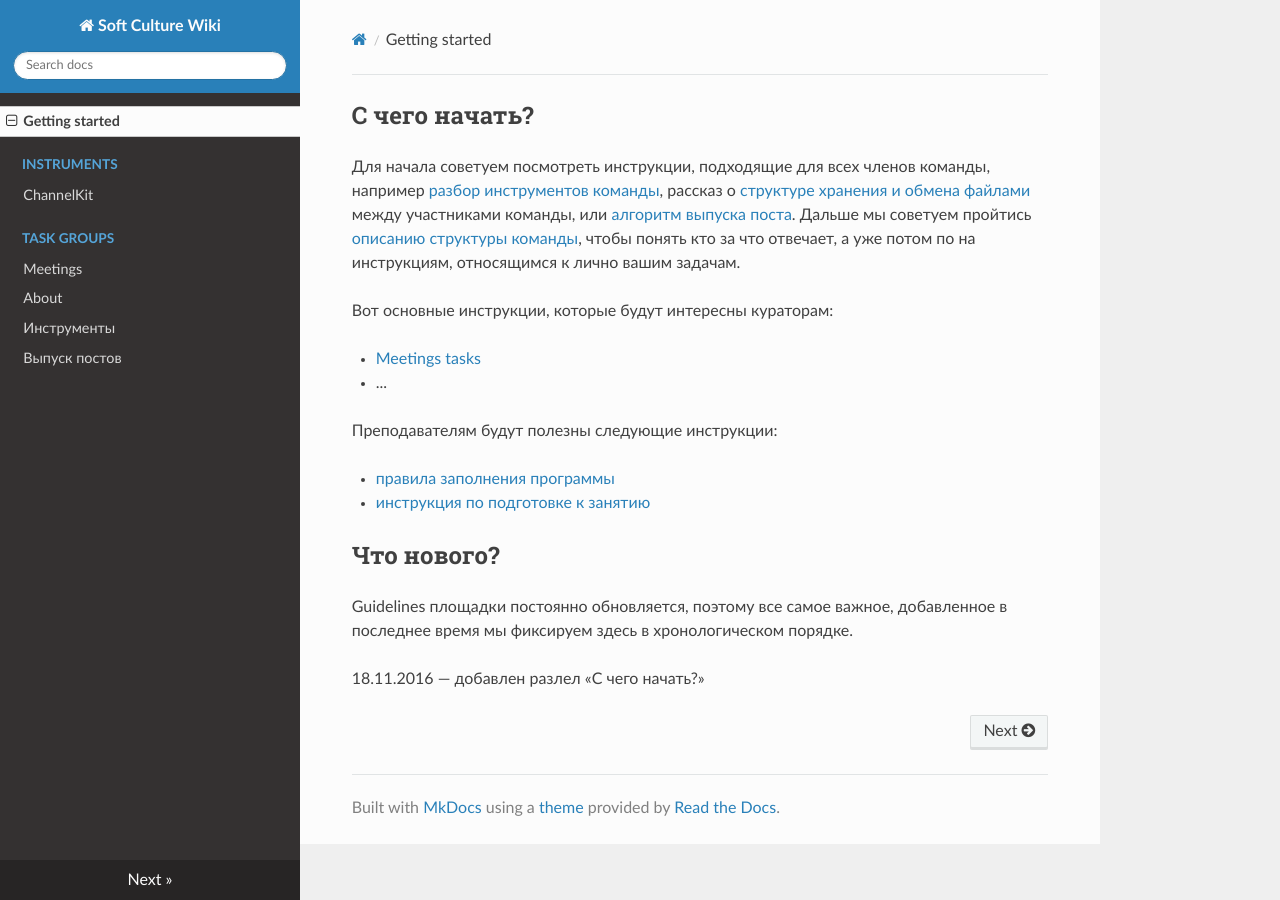
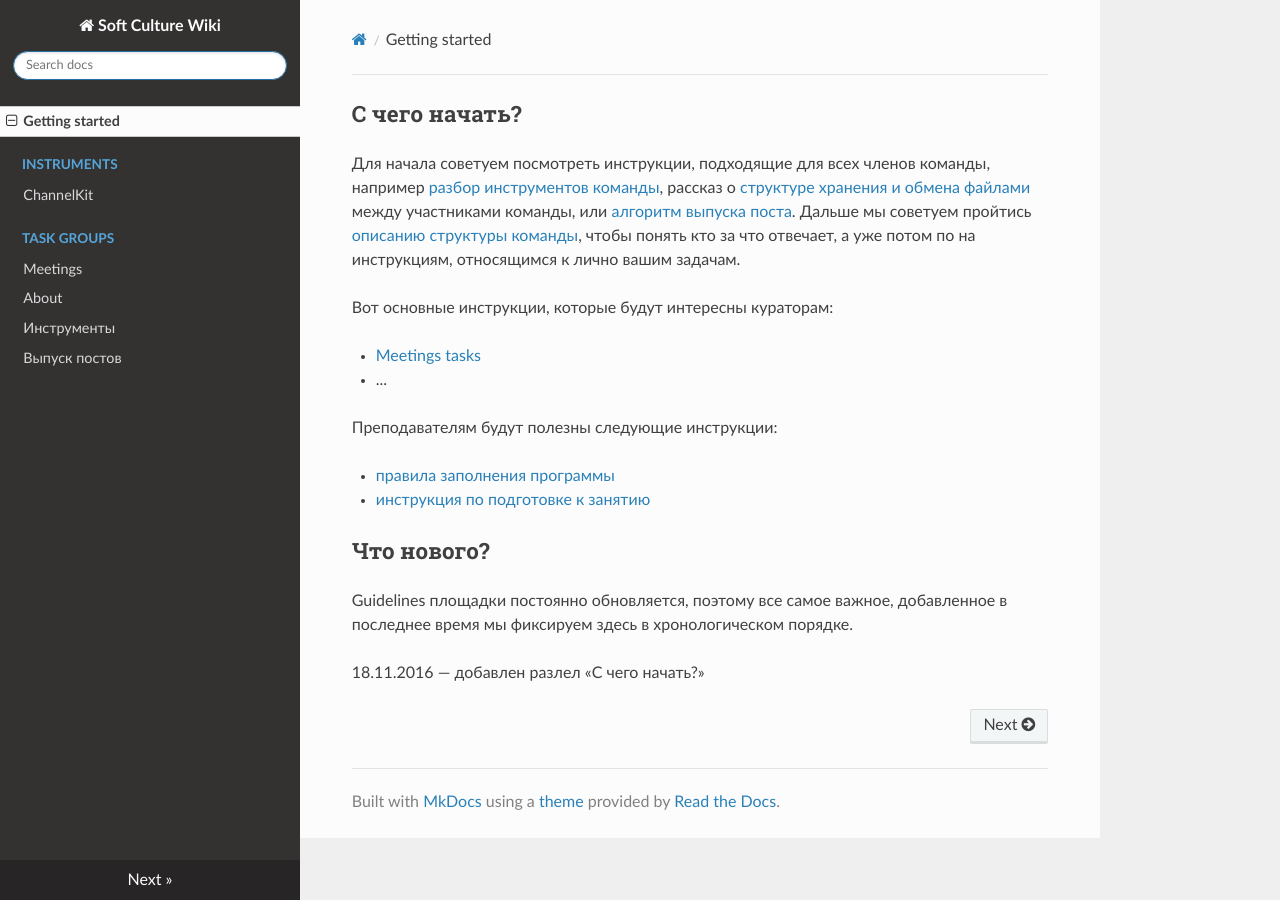
Before and after one commit to arsenyafonin/wiki, an MkDocs documentation site: the page built from docs/index.md, in a window 1280 px wide. Built offline with MkDocs 1.6.1, drawn with Linux system fonts in a browser that asks for light colours; nearby versions of some CDN libraries; old or Windows-style settings are respelled for this version of MkDocs.

Commit message:
Update extra.css

```diff
--- a/docs/extra.css
+++ b/docs/extra.css
@@ -1,3 +1,11 @@
 h3 {
   color: black;
 }
+
+h2 {
+  font-size: 140%;
+}
+
+.wy-side-nav-search {
+  background-color: #343131;
+}
```
